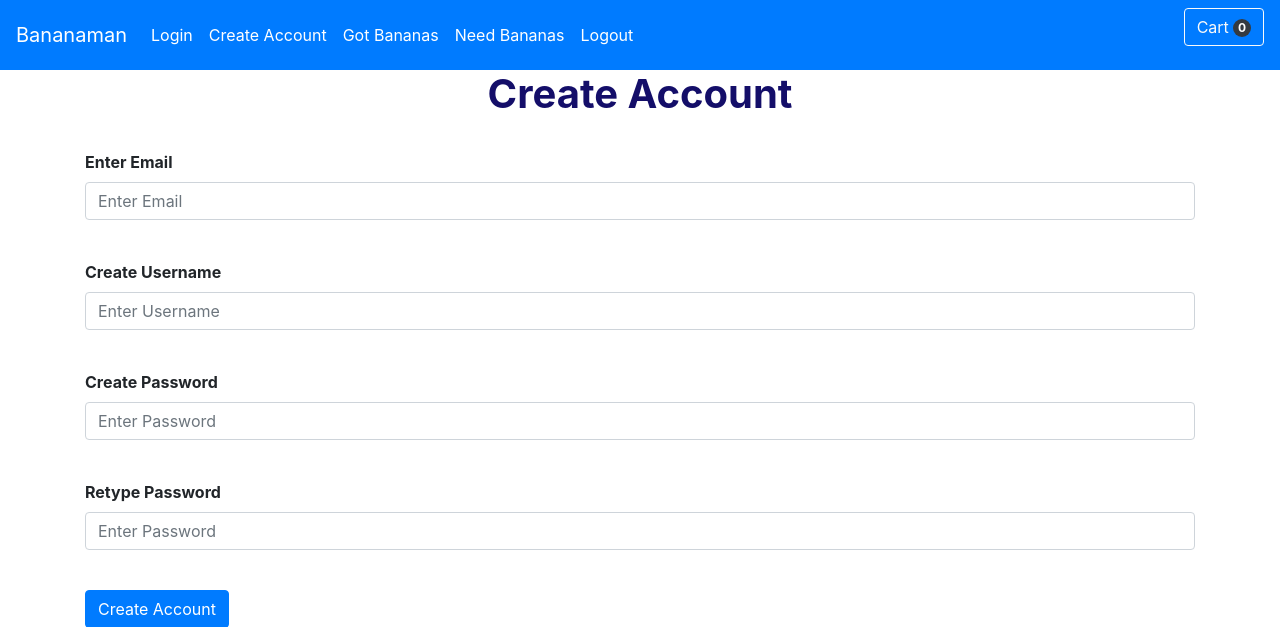
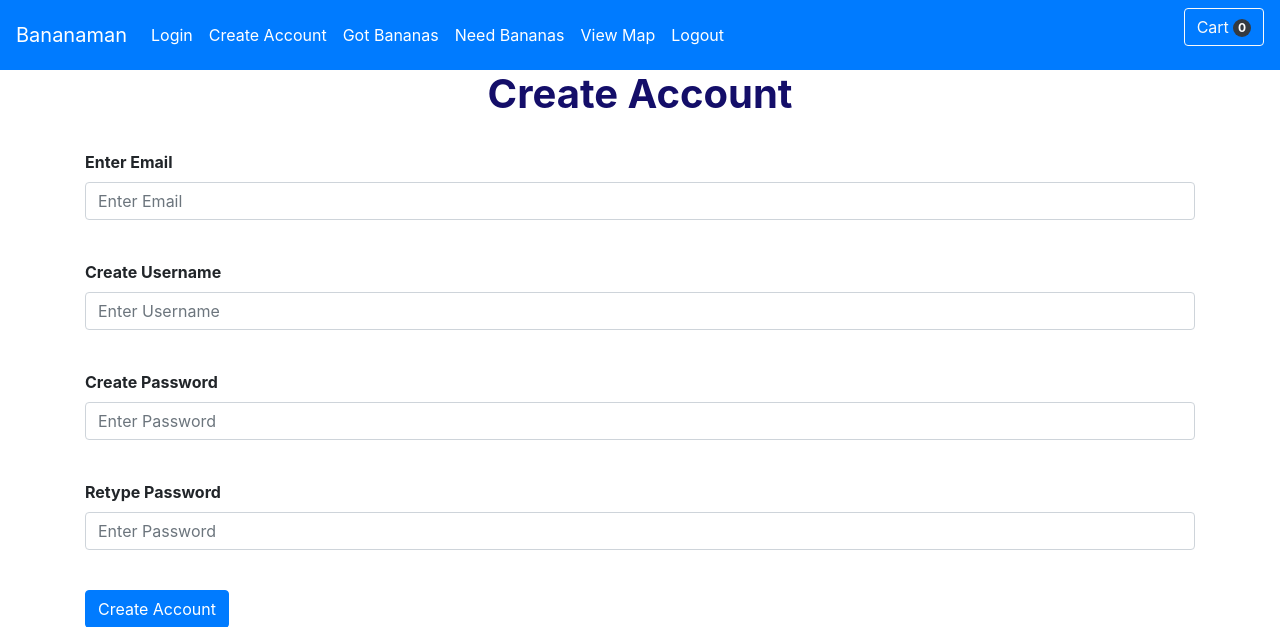
Before and after one commit to jackerman76/Bananaman, a Flask app: page /create_account in a window 1280 px wide. Shown: the top 627 px of the page. Run offline with Flask 2, Linux system fonts and the light colour scheme; some libraries are stand-ins or nearby versions.

Commit message:
added view map to nav bar'

```diff
--- a/templates/_base.html
+++ b/templates/_base.html
@@ -39,6 +39,10 @@
 
               <li class="nav-item active">
                 <a class="nav-link" style="color: #ffffff;" href="{{ url_for('need_bananas') }}">Need Bananas<span class="sr-only">(current)</span></a>
+              </li>
+
+              <li class="nav-item active">
+                <a class="nav-link" style="color: #ffffff;" href="{{ url_for('view_map') }}">View Map<span class="sr-only">(current)</span></a>
               </li>
 
               <li class="nav-item active">
```
